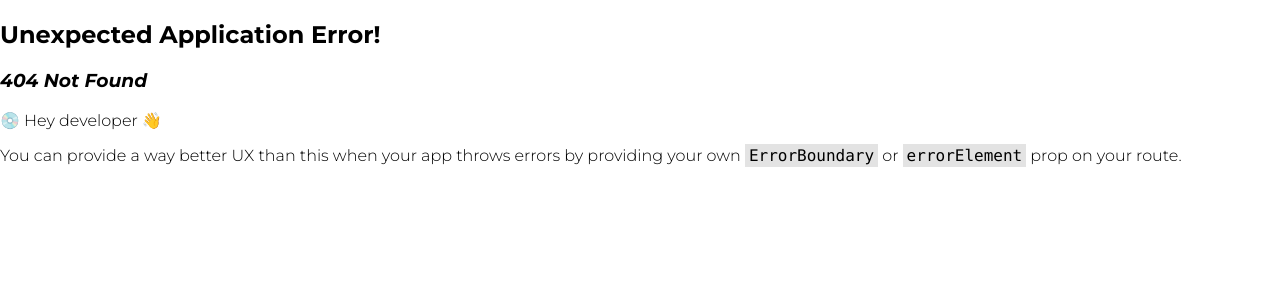
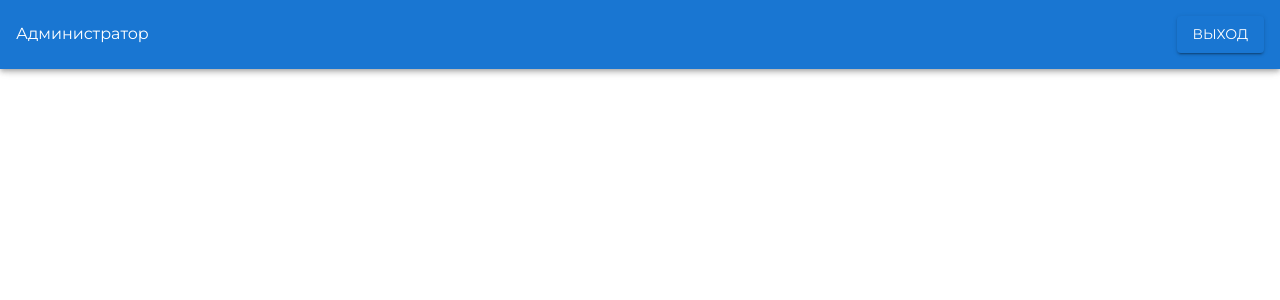
Before and after one commit to evkondr/vkuseda-client, a React (Create React App) app: page /vkuseda-adm in a window 1280 px wide. Before the commit this address had no page. Shown: the top 300 px of the page. Built offline with nearby package versions, Linux system fonts and the light colour scheme.

Commit message:
init: adminpage

```diff
--- /dev/null
+++ b/src/Components/Pages/AdminPage.tsx
@@ -0,0 +1,21 @@
+import React from 'react';
+import {
+  AppBar, Typography, Button, Box,
+} from '@mui/material/';
+
+const AdminPage = () => {
+  return (
+    <main>
+      <AppBar>
+        <Box display="flex" justifyContent="space-between" alignItems="center" padding={2}>
+          <Typography>
+            Администратор
+          </Typography>
+          <Button variant="contained">Выход</Button>
+        </Box>
+      </AppBar>
+    </main>
+  );
+};
+
+export default AdminPage;
--- a/src/router.tsx
+++ b/src/router.tsx
@@ -4,6 +4,7 @@ import LandingPage from './Components/Pages/LandingPage';
 import MainPage from './Components/Pages/MainPage';
 import MenuPage from './Components/Pages/MenuPage';
 import CartPage from './Components/Pages/CartPage';
+import AdminPage from './Components/Pages/AdminPage';
 
 const router = createBrowserRouter([
   {
@@ -24,5 +25,9 @@ const router = createBrowserRouter([
       },
     ],
   },
+  {
+    path: '/vkuseda-adm',
+    element: <AdminPage />,
+  },
 ]);
 export default router;
```
